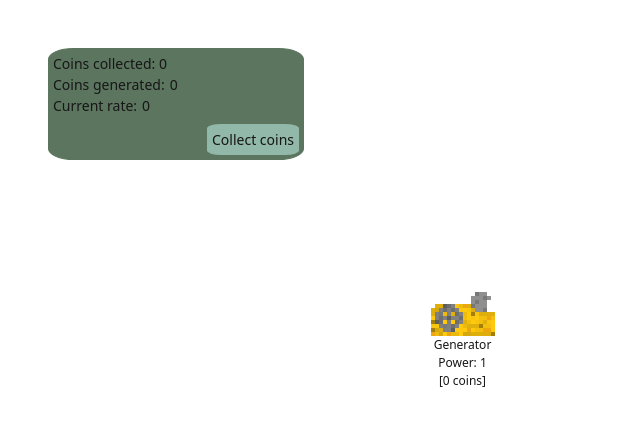
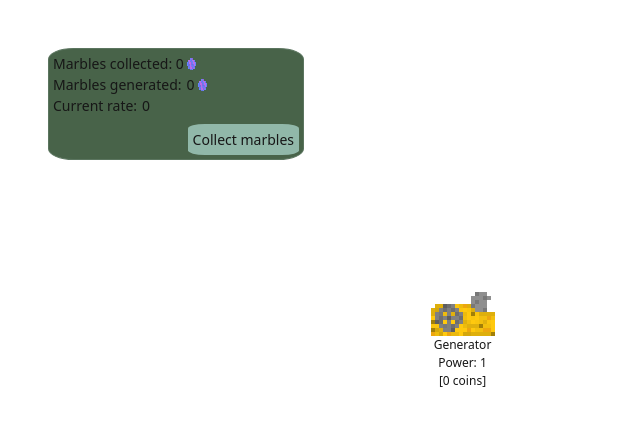
Before and after one commit to c0dexu/tiny-incremental-game, a Next.js app: page / in a window 1280 px wide. Shown: the top 426 px of the page, without its empty margins (0-640 px from the left). Built offline with nearby package versions, Linux system fonts and the light colour scheme.

Commit message:
changes coins concept to marbles + added img

```diff
--- a/src/app/components/coins.component.tsx
+++ b/src/app/components/coins.component.tsx
@@ -2,38 +2,52 @@
 
 import { useEffect, useState } from "react";
 
-interface CoinsProps {
-  coins: number;
+interface MarblesProps {
+  marbles: number;
   rate: number;
-  accumulatedCoins: number;
-  onCoinsCollect: () => void;
+  accumulatedMarbles: number;
+  onMarblesCollect: () => void;
 }
 
-export default function Coins(props: CoinsProps) {
+export default function Marbles(props: MarblesProps) {
   return (
     <div
       style={{
         border: "1px solid #5b755f",
         borderRadius: "10%",
         padding: "0.25rem 0.25rem 0.25rem 0.25rem",
-        backgroundColor: "#5b755f",
+        backgroundColor: "#486349",
         fontSize: "14px",
       }}
     >
-      <div>Coins collected: {props.accumulatedCoins}</div>
       <div
         style={{
           display: "flex",
         }}
       >
-        <div>Coins generated:</div>
+        <div>Marbles collected: {props.accumulatedMarbles}</div>
+        <img src="/marble.png"></img>
+      </div>
+      <div
+        style={{
+          display: "flex",
+        }}
+      >
+        <div
+          style={{
+            display: "flex",
+          }}
+        >
+          <div>Marbles generated:</div>
+        </div>
         <span
           style={{
             marginLeft: "5px",
           }}
         >
-          {props.coins}
+          {props.marbles}
         </span>
+        <img src="/marble.png"></img>
       </div>
       <div
         style={{
@@ -64,9 +78,9 @@ export default function Coins(props: CoinsProps) {
             borderRadius: "15%",
             padding: "5px 5px 5px 5px",
           }}
-          onClick={props.onCoinsCollect}
+          onClick={props.onMarblesCollect}
         >
-          Collect coins
+          Collect marbles
         </button>
       </div>
     </div>
--- a/src/app/components/generator.component.tsx
+++ b/src/app/components/generator.component.tsx
@@ -1,14 +1,24 @@
 "use client";
 
-import { useRef, useState } from "react";
+import { useEffect, useRef, useState } from "react";
 
 interface GeneratorProps {
+  coins: number;
   onClaim: (power: number) => void;
 }
 
 export default function Generator(props: GeneratorProps) {
   const [claimed, setClaimed] = useState(false);
+  const [animationFrame, setAnimationFrame] = useState(0);
   const power = useRef(1);
+  const price = useRef(0);
+
+  useEffect(() => {
+    setInterval(() => {
+      setAnimationFrame((x) => (x + 1) % 2);
+    }, 500);
+  }, []);
+
   return (
     <div
       style={{
@@ -24,12 +34,23 @@ export default function Generator(props: GeneratorProps) {
         <button
           onClick={() => {
             if (!claimed) {
-              props.onClaim(power.current);
-              setClaimed(true);
+              if (props.coins >= price.current) {
+                props.onClaim(power.current);
+                setClaimed(true);
+              }
             }
           }}
         >
-          <img src="/generator.png" width="64px" height="64px"></img>
+          {!claimed && (
+            <img src="/generator.png" width="64px" height="64px"></img>
+          )}
+
+          {claimed && animationFrame === 0 && (
+            <img src="/generator.png" width="64px" height="64px"></img>
+          )}
+          {claimed && animationFrame === 1 && (
+            <img src="/generator_2.png" width="64px" height="64px"></img>
+          )}
         </button>
       </div>
       <div
@@ -39,8 +60,7 @@ export default function Generator(props: GeneratorProps) {
       >
         <div>Generator</div>
         <div>Power: {power.current}</div>
-        {!claimed && <div>[0 coins]</div>}
-        {claimed && <div>[Claimed]</div>}
+        {!claimed && <div>[{price.current} coins]</div>}
       </div>
     </div>
   );
--- a/src/app/page.tsx
+++ b/src/app/page.tsx
@@ -6,30 +6,25 @@ import { beginningDialog, Dialog } from "./dialog-texts";
 import Generator from "./components/generator.component";
 
 export default function Game() {
-  const [coins, setCoins] = useState(0);
+  const [marbles, setMarbles] = useState(0);
   const [accumulatedCoins, setAccumulatedCoins] = useState(0);
   const [rate, setRate] = useState(0);
-  const timerRef = useRef<NodeJS.Timeout | null>(null);
+  const timer = useRef<NodeJS.Timeout | null>(null);
   const coinsRef = useRef(0);
-  const [showDialogue, setShowDialogue] = useState(false);
-  const [dialogueList, setDialogueList] = useState<Dialog[]>([]);
 
   useEffect(() => {
-    console.log(timerRef);
-    if (!timerRef.current) {
-      timerRef.current = setInterval(() => {
-        setCoins((c) => c + rate);
-      }, 1000);
+    if (timer.current) {
+      clearInterval(timer.current);
     }
+
+    timer.current = setInterval(() => {
+      setMarbles((c) => c + rate);
+    }, 1000);
   }, [rate]);
 
   useEffect(() => {
-    coinsRef.current = coins;
-  }, [coins]);
-
-  useEffect(() => {
-    setDialogueList(beginningDialog);
-  }, []);
+    coinsRef.current = marbles;
+  }, [marbles]);
 
   return (
     <div
@@ -47,13 +42,13 @@ export default function Game() {
         }}
       >
         <Coins
-          onCoinsCollect={() => {
+          onMarblesCollect={() => {
             console.log(coinsRef.current);
             setAccumulatedCoins(accumulatedCoins + coinsRef.current);
-            setCoins(0);
+            setMarbles(0);
           }}
-          accumulatedCoins={accumulatedCoins}
-          coins={coins}
+          accumulatedMarbles={accumulatedCoins}
+          marbles={marbles}
           rate={rate}
         ></Coins>
       </div>
@@ -67,6 +62,7 @@ export default function Game() {
         }}
       >
         <Generator
+          coins={marbles}
           onClaim={(power) => {
             setRate((r) => r + power);
           }}
```
Also changed, not shown: public/generator_2.png (added), public/marble.png (added).
